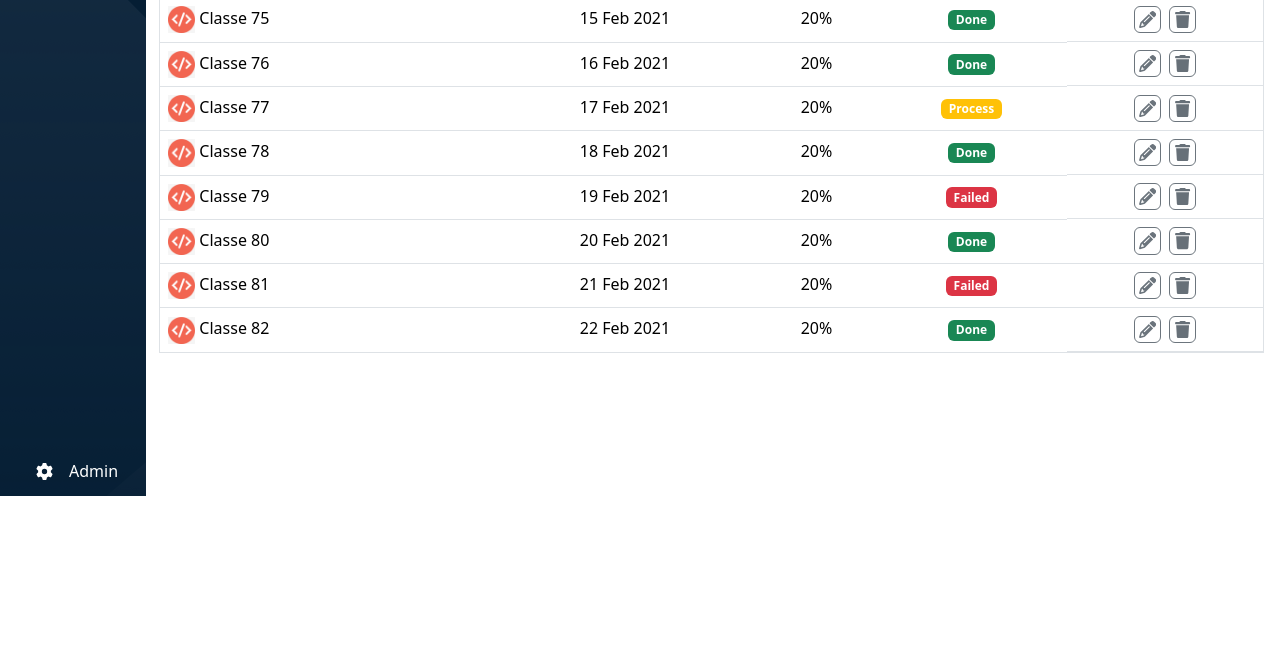
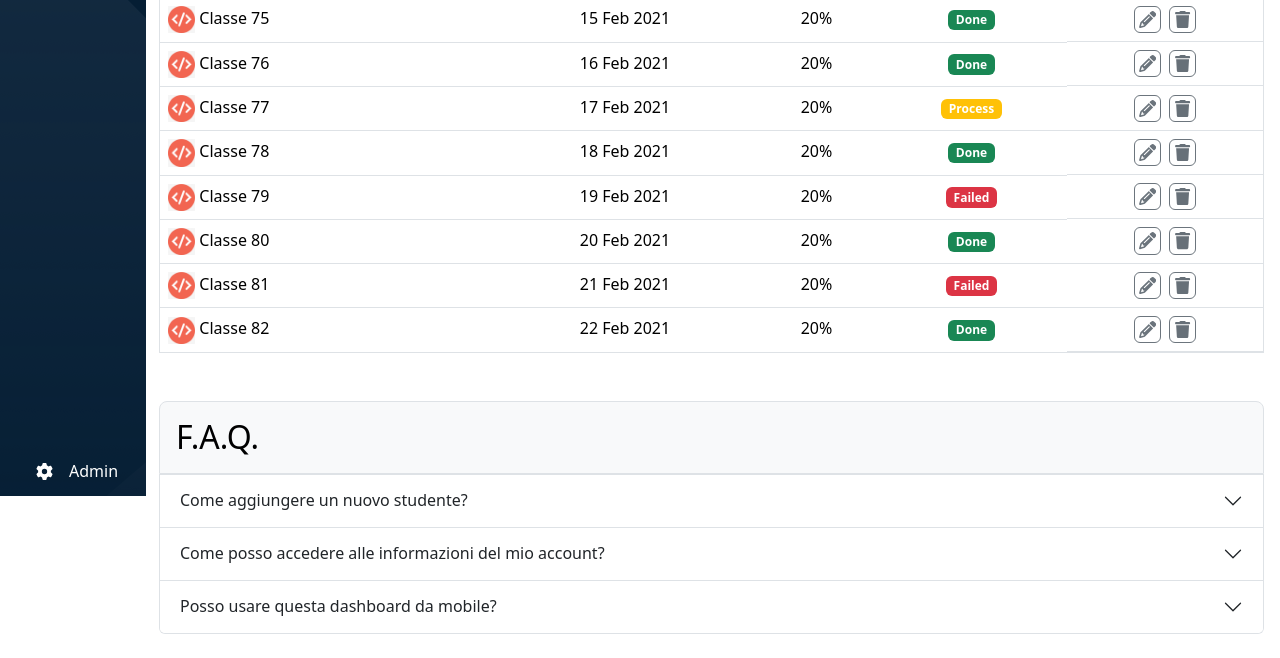
Before and after one commit to BernardoCosmi/html-css-bootstrap-dashboard, a plain HTML site: page index.html in a window 1280 px wide. Shown: the part 304-962 px from the top of the page. Before the commit the page ends 800 px from the top, so only its background shows below. Drawn offline with nearby package versions, Linux system fonts and the light colour scheme.

Commit message:
Section FAQ completed

```diff
--- a/assets/css/style.css
+++ b/assets/css/style.css
@@ -95,7 +95,6 @@ header{
     color: white;
     background-color: #DC3444;
 }
-/* SECTION F.A.Q. */
 
 
 /* ANCHOR OFFCANVAS */
--- a/index.html
+++ b/index.html
@@ -350,6 +350,45 @@
         </div>
 
         <!-- SECTION F.A.Q. -->
+        <div class="accordion p-3 border-1 mb-2" id="accordionExample">
+            <h2 class="col-12 p-3 m-0 text-bg-light border rounded-top-3">F.A.Q.</h2>
+            <div class="accordion-item  rounded-0">
+              <h2 class="accordion-header">
+                <button class="accordion-button collapsed fw-medium rounded-0" type="button" data-bs-toggle="collapse" data-bs-target="#collapseOne" aria-expanded="false" aria-controls="collapseOne">
+                  Come aggiungere un nuovo studente?
+                </button>
+              </h2>
+              <div id="collapseOne" class="accordion-collapse collapse" data-bs-parent="#accordionExample">
+                <div class="accordion-body">
+                  Lorem ipsum dolor sit amet consectetur adipisicing elit. Similique minima odio nesciunt nemo recusandae veritatis hic ullam, magni ratione voluptatibus impedit! Aperiam consequatur corrupti ut officia incidunt atque itaque animi.
+                </div>
+              </div>
+            </div>
+            <div class="accordion-item">
+              <h2 class="accordion-header">
+                <button class="accordion-button collapsed fw-medium" type="button" data-bs-toggle="collapse" data-bs-target="#collapseTwo" aria-expanded="false" aria-controls="collapseTwo">
+                  Come posso accedere alle informazioni del mio account?
+                </button>
+              </h2>
+              <div id="collapseTwo" class="accordion-collapse collapse" data-bs-parent="#accordionExample">
+                <div class="accordion-body">
+                  Lorem ipsum dolor sit amet consectetur, adipisicing elit. Quos voluptatum debitis earum omnis cupiditate dolor aspernatur eum explicabo dignissimos sapiente consequatur molestiae beatae quaerat dolorem necessitatibus eius, odio minus modi.
+                </div>
+              </div>
+            </div>
+            <div class="accordion-item">
+              <h2 class="accordion-header">
+                <button class="accordion-button collapsed fw-medium" type="button" data-bs-toggle="collapse" data-bs-target="#collapseThree" aria-expanded="false" aria-controls="collapseThree">
+                  Posso usare questa dashboard da mobile?
+                </button>
+              </h2>
+              <div id="collapseThree" class="accordion-collapse collapse" data-bs-parent="#accordionExample">
+                <div class="accordion-body">
+                  Lorem ipsum dolor sit amet consectetur adipisicing elit. Laudantium eum quo corrupti nesciunt accusamus quod quasi numquam, et fugit officia architecto cum ab esse voluptatibus deserunt quisquam debitis pariatur facilis.
+                </div>
+              </div>
+            </div>
+          </div>
 
         <!-- ANCHOR OFFCANVAS -->
         <div class="offcanvas w-100 offcanvas-end " data-bs-backdrop="static" tabindex="-1" id="staticBackdrop" aria-labelledby="staticBackdropLabel">
```
